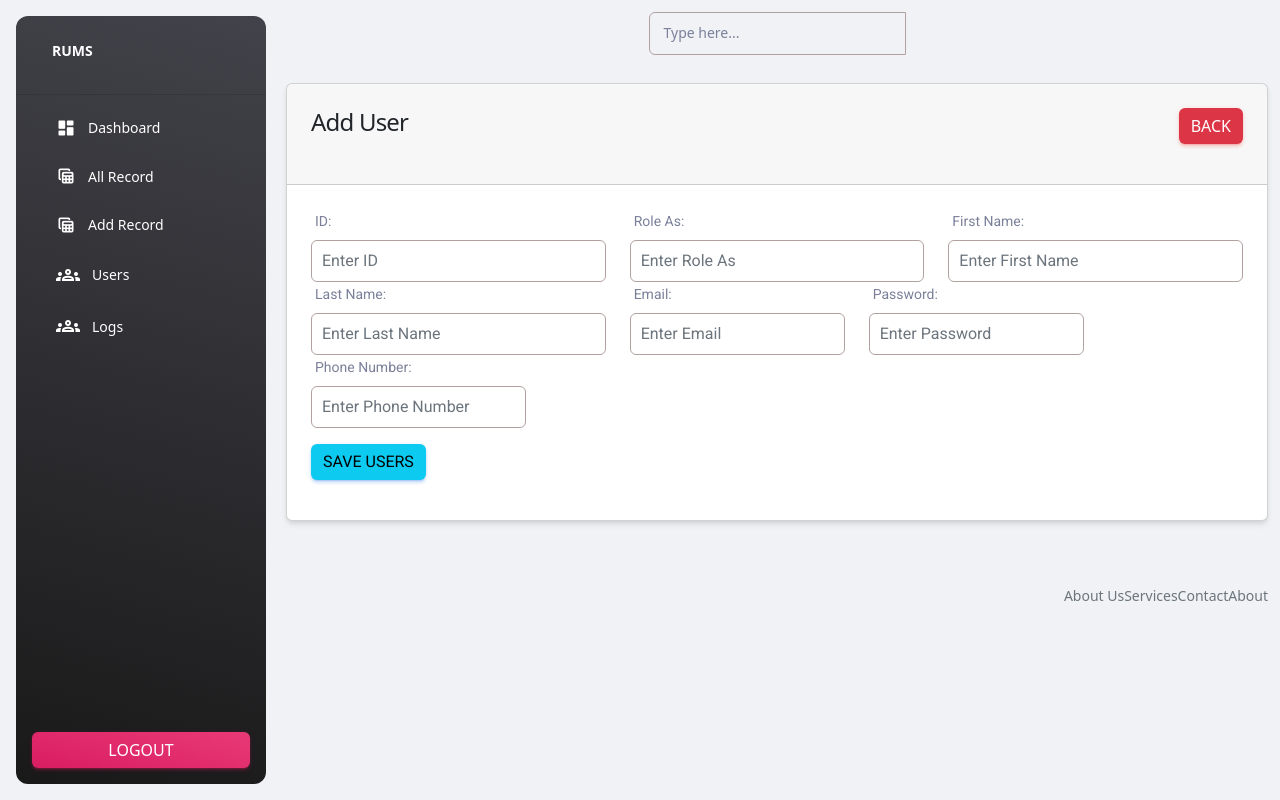
After one commit to vic-reporte/RECORD-MNGT-SYSTEM, a PHP site: page /admin/add-user.php in a window 1280 px wide. The commit adds this page. Run offline with PHP 8.4, Linux system fonts and the light colour scheme; the visitor is signed in with stand-in values (Sample User, id 1); some libraries are stand-ins or nearby versions.

Commit message:
Update All

```diff
--- a/admin/add-record.php
+++ b/admin/add-record.php
@@ -95,7 +95,6 @@ include('../middleware/adminMiddleware.php');
                                     <option>Supply Unit</option>
                                 </select>
                             </div>
-
                             <div class="mb-3 mt-2">
                                 <label for="mb-0">Subject Matter:</label>
                                 <textarea class="form-control mb-2" rows="2" name="subject_matter"></textarea>
--- /dev/null
+++ b/admin/add-user.php
@@ -0,0 +1,59 @@
+<?php
+
+include('includes/header.php');
+include('../middleware/adminMiddleware.php');
+?>
+
+<div class="container-fluid py-3">
+    <div class="row">
+        <div class="col-md-14">
+            <div class="card">
+                <div class="card-header">
+                    <h4>Add User
+                        <a href="users.php" class="btn btn-danger float-end">BACK</a>
+                    </h4>
+                </div>
+
+                <div class="card-body">
+                    <form action="code.php" method="POST" enctype="multipart/form-data">
+                        <div class="row">
+                            <div class="col-md-4">
+                                <label class="mb-2">ID:</label>
+                                <input type="text" name="id" placeholder="Enter ID" class="form-control">
+                            </div>
+                            <div class="col-md-4">
+                                <label class="mb-2">Role As:</label>
+                                <input type="text" name="role_as" placeholder="Enter Role As" class="form-control">
+                            </div>
+                            <div class="col-md-4">
+                                <label class="mb-2">First Name:</label>
+                                <input type="text" name="first_name" placeholder="Enter First Name" class="form-control">
+                            </div>
+                            <div class="col-md-4">
+                                <label class="mb-2">Last Name:</label>
+                                <input type="text" name="last_name" placeholder="Enter Last Name" class="form-control">
+                            </div>
+                            <div class="col-md-3">
+                                <label class="mb-2">Email:</label>
+                                <input type="text" name="email" placeholder="Enter Email" class="form-control">
+                            </div>
+                            <div class="col-md-3">
+                                <label class="mb-2">Password:</label>
+                                <input type="text" name="password" placeholder="Enter Password" class="form-control">
+                            </div>
+                            <div class="col-md-3">
+                                <label class="mb-2">Phone Number:</label>
+                                <input type="text" name="phone_num" placeholder="Enter Phone Number" class="form-control">
+                            </div>
+                            <div class="col-md-12">
+                                <button type="submit" class="btn btn-info mt-3" name="add_users_btn" >Save Users</button>
+                            </div>
+                        </div>
+                    </form>
+                </div>
+            </div>
+        </div>
+    </div>
+</div>
+
+<?php include('includes/footer.php'); ?>
--- a/admin/code.php
+++ b/admin/code.php
@@ -110,11 +110,9 @@ else if(isset($_POST['delete_record_btn']))
                 unlink("../uploads/".$image);
             }
         redirect("record.php", "Record Deleted Successfully");
-        //echo 200;
     }
     else{
         redirect("record.php", "Something went wrong ");
-        //echo 500;
     }
     $stmt->close();
 }
--- a/functions/myfunctions.php
+++ b/functions/myfunctions.php
@@ -13,15 +13,19 @@ function getByroute_number($table, $route_number)
     $query = "SELECT * FROM  record_unit_data WHERE route_number='$route_number'";
     return $query_run = mysqli_query($con, $query);
 }
-// To be continue tommorrow of this code
 function getAllActive($table)
 {
     global $con; // Ensuring that the $con variable is accessible inside the function
     $query = "SELECT * FROM record_unit_data WHERE route_number='0'";
     return $query_run = mysqli_query($con, $query);
 }
+function getAllUsers($table)
+{
+    global $con;
+    $query = "SELECT * FROM users";
+    return $query_run = mysqli_query($con, $query);
 
-
+}
 function redirect($url, $message)
 {
     $_SESSION['message'] = $message;
--- a/includes/header.php
+++ b/includes/header.php
@@ -7,7 +7,6 @@
 
     <!--Botstrap CSS -->
     <link href="assets/css/bootstrap.min.css" rel="stylesheet">
-    <script src="https://cdn.jsdelivr.net/npm/bootstrap@5.3.3/dist/js/bootstrap.bundle.min.js"></script>
     <title>Record Units Management System</title>
 </head>
 <body>
--- a/record.php
+++ b/record.php
@@ -8,7 +8,7 @@ include('functions/user-functions.php');
     <div class="row">
         <div class="col-md-12">
             <div class="card">
-              <div class="card-header mt-0">
+              <div class="card-header mt-0 border shadow p-3 rounded">
                 <h2>Our Record Data
                   <a href="add-record.php" class="btn btn-info float-end">Add Record</a>
                 </h2>
```
Also changed, not shown: admin/users.php (added, +69 -0 lines), register.php (+6 -2 lines).
